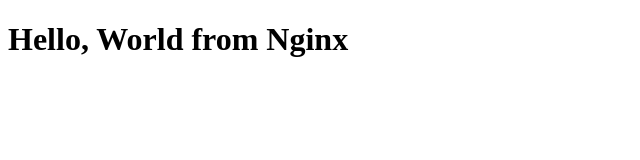
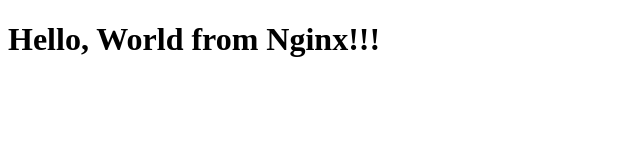
Before and after one commit to desainiravp/Nginx-Demo, a plain HTML site: page index.html in a window 1280 px wide. Shown: the full height of the page, 0-640 px from the left. Drawn offline with Linux system fonts and the light colour scheme.

Commit message:
Update index.html

```diff
--- a/index.html
+++ b/index.html
@@ -6,6 +6,6 @@
     <title>Hello World</title>
 </head>
 <body>
-    <h1>Hello, World from Nginx</h1>
+    <h1>Hello, World from Nginx!!!</h1>
 </body>
 </html>
```
